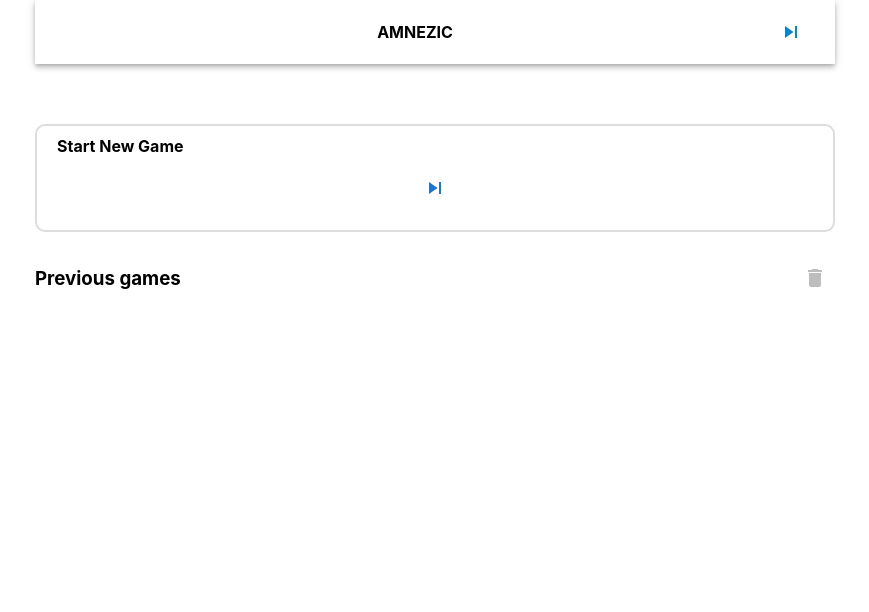
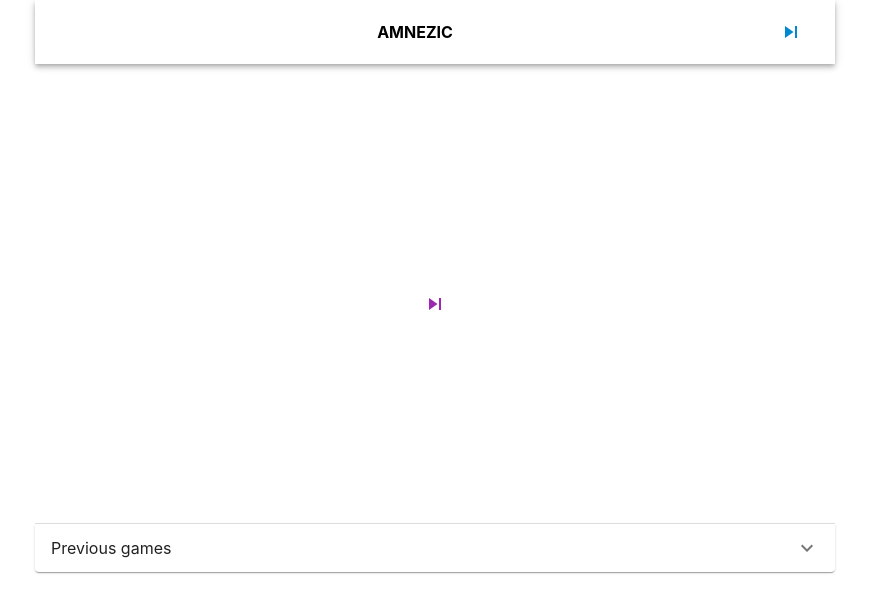
Before and after one commit to gre-ory/amnezic-react, a React (Create React App) app: page / in a window 1280 px wide. Shown: the top 612 px of the page, without its empty margins (205-1074 px from the left). Built offline with nearby package versions, Linux system fonts and the light colour scheme.

Commit message:
[draft] minor

```diff
--- a/src/component/PlayerScoreCard.tsx
+++ b/src/component/PlayerScoreCard.tsx
@@ -87,8 +87,6 @@ const PlayerScoreCard = ( props: Props ) => {
         <Accordion>
             <AccordionSummary
                 expandIcon={<ExpandMoreIcon />}
-                aria-controls="panel1a-content"
-                id="panel1a-header"
             >
 
                 <Grid container spacing={2} textAlign="center" style={{ display: 'flex', alignItems: 'center', justifyContent: 'space-between' }}>
--- a/src/component/QuestionCard.tsx
+++ b/src/component/QuestionCard.tsx
@@ -325,13 +325,11 @@ const QuestionCard = ( props: Props ) => {
 
                     const shown = index < nbShownAnswers
                     const hidden = musicError || !shown
-                    // const last = index == ( nbShownAnswers - 1 )
-                    // const timeout = last && !musicPlayed ? 1000 : 0
                     const answerNumber = answer.id % 100
                     const color = musicPlayed ? answer.correct ? '#00c508' : 'grey' : 'grey'
                     const backgroundColor = musicPlayed ? answer.correct ? '#00ff131f' : 'white' : 'white'
 
-                    const answerElement = (
+                    return (
                         <Paper key={answer.id} className="answer" elevation={3} style={{ margin: '2px', opacity: hidden ? '0' : '1', filter: musicPaused ? 'blur(6px)' : 'none', backgroundColor: backgroundColor }}>
                             <div
                                 style={{
@@ -343,10 +341,10 @@ const QuestionCard = ( props: Props ) => {
                                 }}
                             >
                                 <div style={{ display: 'flex', alignItems: 'center', justifyContent: 'left' }}>
-                                    <Avatar sx={{ bgcolor: color }} style={{ margin: '10px', padding: '5px' }}>{answer.number}</Avatar>
+                                    <Avatar sx={{ bgcolor: color }} style={{ margin: '10px', padding: '5px', fontSize: '2rem', fontWeight: 'bold' }}>{answer.number}</Avatar>
                                     <div style={{ display: 'flex', flexDirection:'column', alignItems: 'flex-start', justifyContent: 'left' }}>
-                                        <Typography variant='h5'>{answer.answer}</Typography>
-                                        <Typography variant='subtitle2' style={{ marginLeft: '20px', color: 'gray', opacity: showHints ? '1' : '0' }}>{answer.hint}</Typography>
+                                        <Typography variant='h5' style={{ lineHeight: '1', fontSize: '2rem', fontWeight: 'bold' }}>{answer.answer}</Typography>
+                                        <Typography variant='subtitle2' style={{ marginLeft: '20px', color: 'gray', lineHeight: '1', fontSize: '1.5rem', opacity: showHints ? '1' : '0' }}>{answer.hint}</Typography>
                                     </div>
                                 </div>
                                 <div
@@ -385,14 +383,6 @@ const QuestionCard = ( props: Props ) => {
                             </div>
                         </Paper>
                     )
-
-                    // if ( last ) {
-                    //     <Fade key={answer.id} in={true} timeout={timeout}>
-                    //         {answerElement}
-                    //     </Fade>
-                    // }
-
-                    return answerElement
                 })
             }
 
--- a/src/data/Constants.ts
+++ b/src/data/Constants.ts
@@ -12,13 +12,13 @@ export const MAX_NB_PLAYER = 10
 export const INCREMENT_NB_PLAYER = 1
 export const PLAYER_ID_SUFFIX = 9000
 
-export const DEFAULT_NB_QUESTION = 10
+export const DEFAULT_NB_QUESTION = 50
 export const MIN_NB_QUESTION = 10
 export const MAX_NB_QUESTION = 200
 export const INCREMENT_NB_QUESTION = 10
 export const QUESTION_ID_SUFFIX = 0
 
-export const DEFAULT_NB_ANSWER_PER_QUESTION = 4
+export const DEFAULT_NB_ANSWER_PER_QUESTION = 6
 export const MIN_NB_ANSWER_PER_QUESTION = 3
 export const MAX_NB_ANSWER_PER_QUESTION = 6
 export const INCREMENT_NB_ANSWER_PER_QUESTION = 1
--- a/src/data/PlayerStats.ts
+++ b/src/data/PlayerStats.ts
@@ -120,8 +120,16 @@ export function flagQuestionAsError( stats: PlayerStats, questionId: QuestionId
 
 export function computeVizualiationScoreData( stats: PlayerStats ): PlayerVizualiationScoreData[] {
   const data:PlayerVizualiationScoreData[] = []
+
   let questionNumber = 0
   let intermediateScore = 0
+
+  data.push({
+    x: ` `,
+    y: intermediateScore,
+    tooltip : `${intermediateScore} (start)`
+  })
+
   for ( const question of stats.questions ) {
     questionNumber++
     intermediateScore += question.score
--- a/src/data/Quizz.ts
+++ b/src/data/Quizz.ts
@@ -143,8 +143,8 @@ export function buildLegacyQuestions( game: Game ): Game {
             const musics = genre.media || []
             const correctIndex = questionIndex - startIndex
             const correctMusic = musics[ correctIndex ]
-            const artist = newArtist( correctMusic.artist.name )
-            const media = newMedia( correctMusic.title, correctMusic.music, artist, undefined )
+            const artist = newArtist( correctMusic.artist && correctMusic.artist.name ? correctMusic.artist.name : '???' )
+            const media = newMedia( correctMusic.title || '???', correctMusic.music, artist, undefined )
             const question: Question = addQuestion( game, genre.genre, media )
 
             const indexes = pickIndexes( nbAnswer, musics.length ).filter( index => index != correctIndex ).slice( 0, nbAnswer - 1 )
@@ -153,7 +153,7 @@ export function buildLegacyQuestions( game: Game ): Game {
 
             for ( const index of indexes ) {
                 const music = musics[ index ]
-                addAnswer( question, music.artist.name, music.title, index === correctIndex )
+                addAnswer( question, music.artist && music.artist.name ? music.artist.name : '???', music.title || '???', index === correctIndex )
             }
 
             break
--- a/src/page/HomePage.tsx
+++ b/src/page/HomePage.tsx
@@ -4,6 +4,7 @@ import { useNavigate } from 'react-router-dom'
 import IconButton from '@mui/material/IconButton'
 import DeleteIcon from '@mui/icons-material/Delete'
 import Grid from '@mui/material/Grid'
+import ExpandMoreIcon from '@mui/icons-material/ExpandMore'
 
 import { Game, GameId, GameStep, newGame, OnGameUpdate } from '../data/Game'
 import { toGamePage } from '../data/Navigate'
@@ -11,6 +12,7 @@ import { toGamePage } from '../data/Navigate'
 import Page from '../component/Page'
 import GameCard from '../component/GameCard'
 import NextButton from '../component/NextButton'
+import { Accordion, AccordionDetails, AccordionSummary } from '@mui/material'
 
 interface Props {
     games: Game[]
@@ -88,36 +90,25 @@ const HomePage = ( props: Props ) => {
 
     return (
         <Page title="Amnezic" onNext={startGame}>
-            <Grid container spacing={2}>
+
 
             {/* new game */}
 
-                <Grid item xs={12} style={{ marginTop: '40px' }} textAlign="left">
-                    <GameCard
-                        startGame={startGame}
-                    />
-                </Grid>
+            <div style={{ display: 'flex', alignItems: 'center', justifyContent: 'center', padding: '200px' }}>
+                <NextButton title="New Game" onNext={startGame}/>
+            </div>
 
             {/* prevous game */}
 
-                <Grid item xs={9} style={{ display: 'flex', alignItems: 'center', justifyContent: 'left' }}>
-                    <h3>Previous games</h3>
-                </Grid>
+            <Accordion>
 
-                <Grid item xs={3} style={{ display: 'flex', alignItems: 'center', justifyContent: 'right' }}>
+                <AccordionSummary expandIcon={<ExpandMoreIcon />} >
+                    Previous games
+                </AccordionSummary>
 
-                    {/* clear previous games */}
+                <AccordionDetails>
 
-                    <IconButton
-                        title="Delete all games"
-                        color="default"
-                        disabled={games.length == 0}
-                        onClick={deleteAllGames}
-                    >
-                        <DeleteIcon />
-                    </IconButton>
-
-                </Grid>
+                    <Grid container spacing={2}>
 
                         {
                             (
@@ -136,7 +127,28 @@ const HomePage = ( props: Props ) => {
                                 </>
                             )
                         }
+
+                        <Grid item xs={12} textAlign="right">
+
+                            {/* clear previous games */}
+
+                            <IconButton
+                                title="Delete all games"
+                                color="default"
+                                disabled={games.length == 0}
+                                onClick={deleteAllGames}
+                            >
+                                <DeleteIcon />
+                            </IconButton>
+
                         </Grid>
+
+                    </Grid>
+
+                </AccordionDetails>
+
+            </Accordion>
+
         </Page>
     )
 }
--- a/src/page/QuestionPage.tsx
+++ b/src/page/QuestionPage.tsx
@@ -121,7 +121,7 @@ const QuestionPage = ( props: Props ) => {
 
     // title
 
-    const title =  DEBUG ? `#${question.number} - ${question.title} - ${question.status}` : `#${question.number} - ${question.title}`
+    const title =  DEBUG ? `Q${question.number} - ${question.title} - ${question.status}` : `Q${question.number} - ${question.title}`
 
     return (
         <GamePage title={title} gameStep={GameStep.QUIZZ} game={game} updateGame={updateGame} onPrevious={onPrevious} onNext={onNext}>
--- a/src/page/StartPage.tsx
+++ b/src/page/StartPage.tsx
@@ -41,7 +41,7 @@ const StartPage = ( props: Props ) => {
 
     return (
         <GamePage gameStep={GameStep.QUIZZ} game={game} updateGame={updateGame} onNext={onNext}>
-            <div style={{ display: 'flex', alignItems: 'center', justifyContent: 'center', padding: '100px' }}>
+            <div style={{ display: 'flex', alignItems: 'center', justifyContent: 'center', padding: '200px' }}>
                 <NextButton title="Start Game" onNext={onNext}/>
             </div>
         </GamePage>
```
Lines whose indentation alone changed are shown as unchanged.
